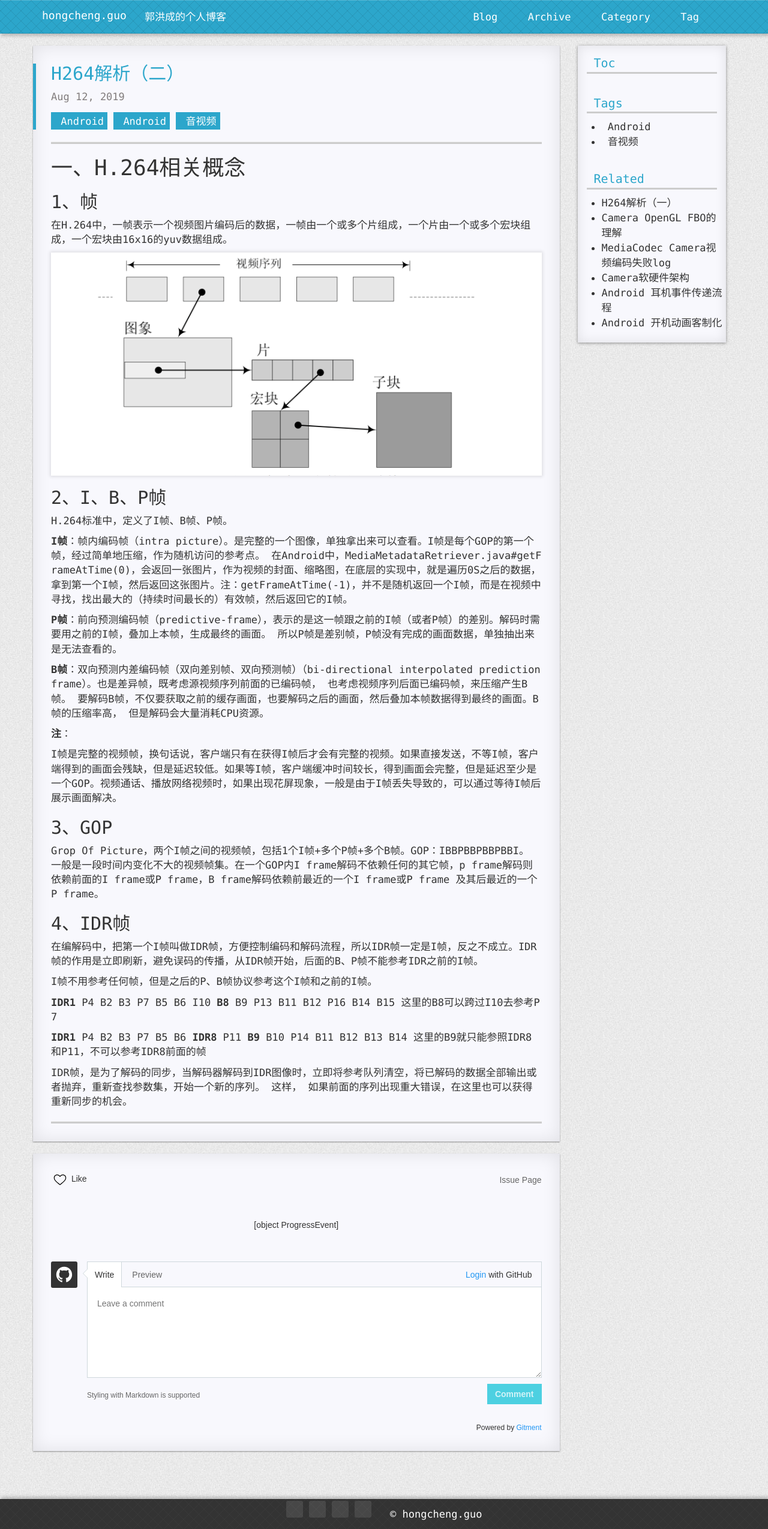
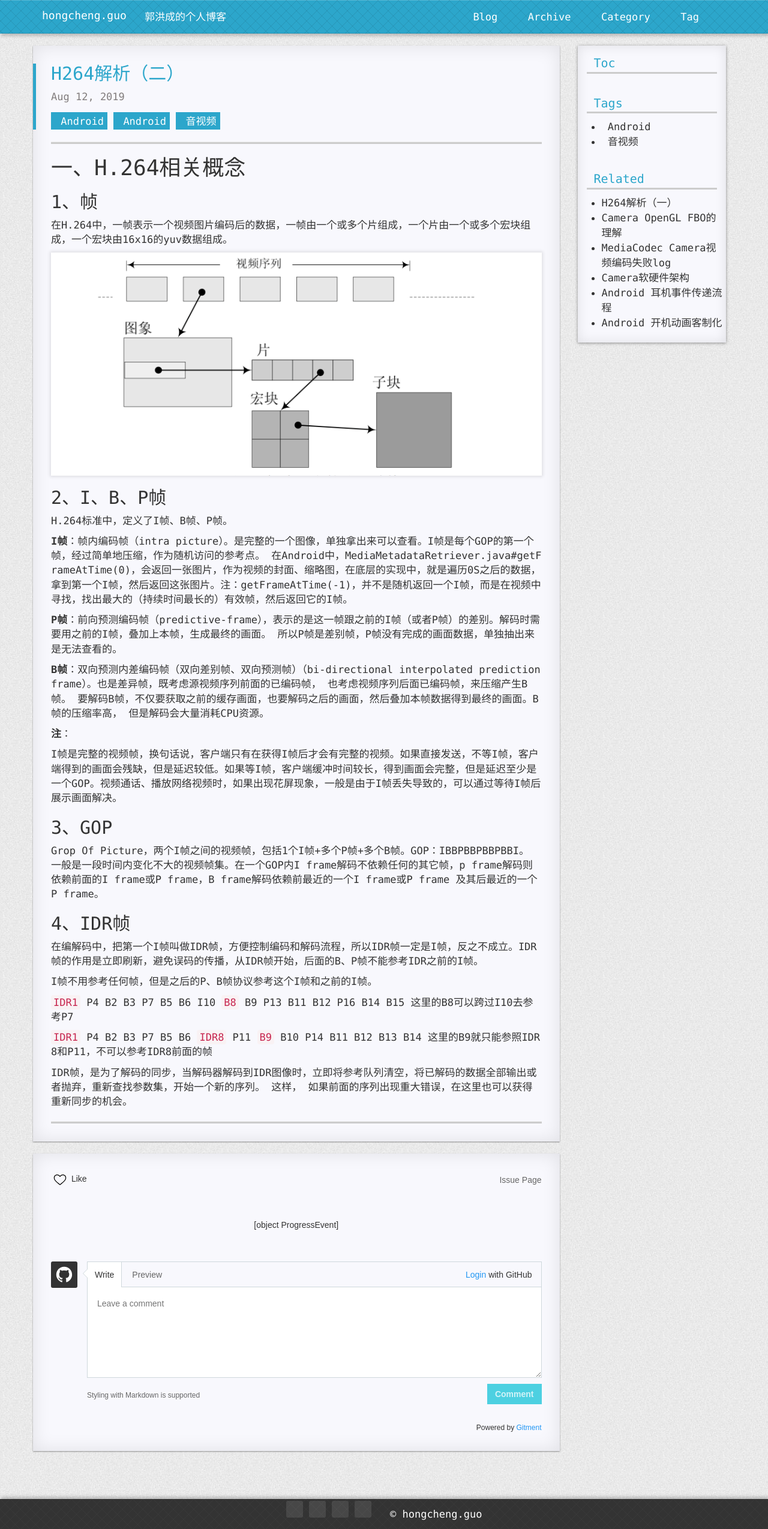
Before and after one commit to FrankdeBoers/blog, a Jekyll site: the page built from _posts/2019-08-12-H264解析（二）.md, in a window 1280 px wide. Shown: the whole page at 60% size. Built offline with Jekyll 4.4.1, drawn with Linux system fonts in a browser that asks for light colours; nearby versions of some CDN libraries; a style sheet for code colours, icons or effects is not loaded.

Commit message:
Update 2019-08-12-H264解析（二）.md

```diff
--- a/_posts/2019-08-12-H264解析（二）.md
+++ b/_posts/2019-08-12-H264解析（二）.md
@@ -37,9 +37,9 @@ Grop Of Picture，两个I帧之间的视频帧，包括1个I帧+多个P帧+多
 
 I帧不用参考任何帧，但是之后的P、B帧协议参考这个I帧和之前的I帧。
 
-**IDR1** P4 B2 B3 P7 B5 B6 I10 **B8** B9 P13 B11 B12 P16 B14 B15   这里的B8可以跨过I10去参考P7
+`IDR1` P4 B2 B3 P7 B5 B6 I10 `B8` B9 P13 B11 B12 P16 B14 B15   这里的B8可以跨过I10去参考P7
 
-**IDR1** P4 B2 B3 P7 B5 B6 **IDR8** P11 **B9** B10 P14 B11 B12 B13 B14  这里的B9就只能参照IDR8和P11，不可以参考IDR8前面的帧
+`IDR1` P4 B2 B3 P7 B5 B6 `IDR8` P11 `B9` B10 P14 B11 B12 B13 B14  这里的B9就只能参照IDR8和P11，不可以参考IDR8前面的帧
 
 IDR帧，是为了解码的同步，当解码器解码到IDR图像时，立即将参考队列清空，将已解码的数据全部输出或者抛弃，重新查找参数集，开始一个新的序列。 这样，
 如果前面的序列出现重大错误，在这里也可以获得重新同步的机会。
```
